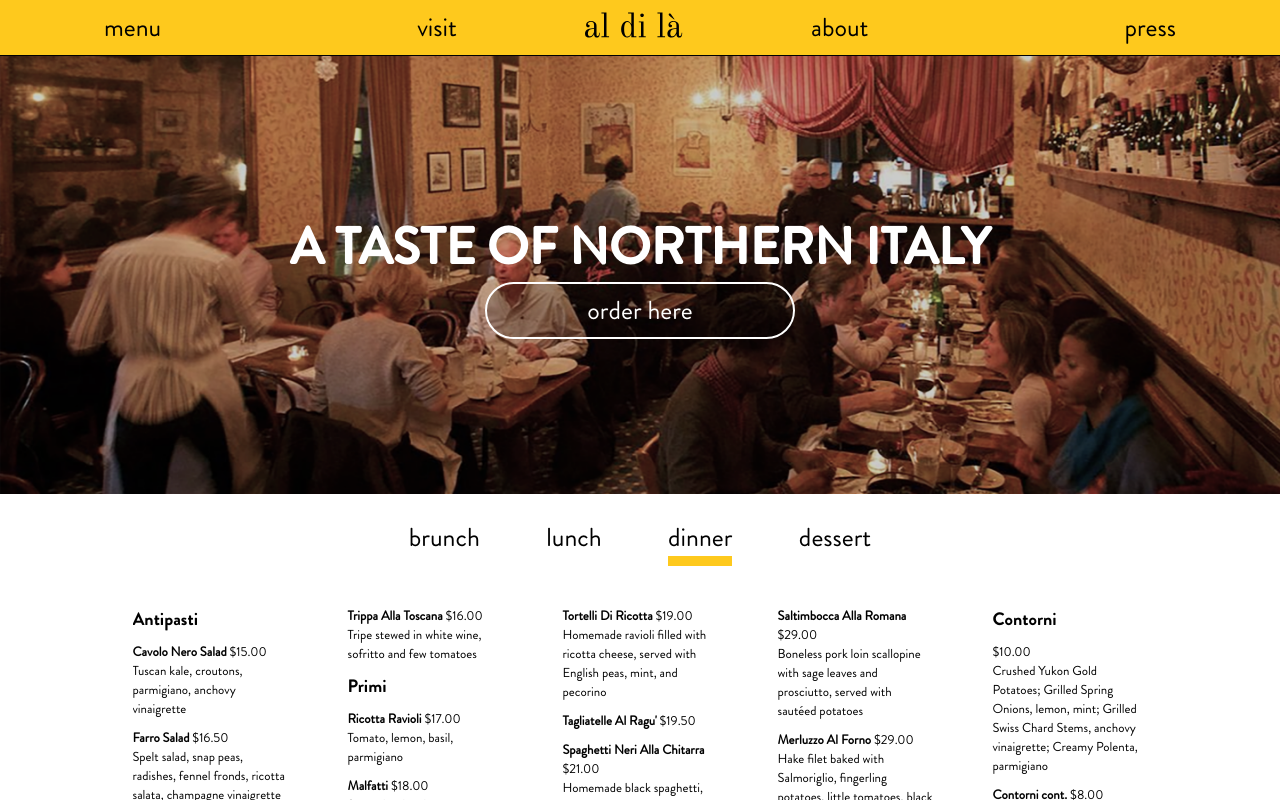
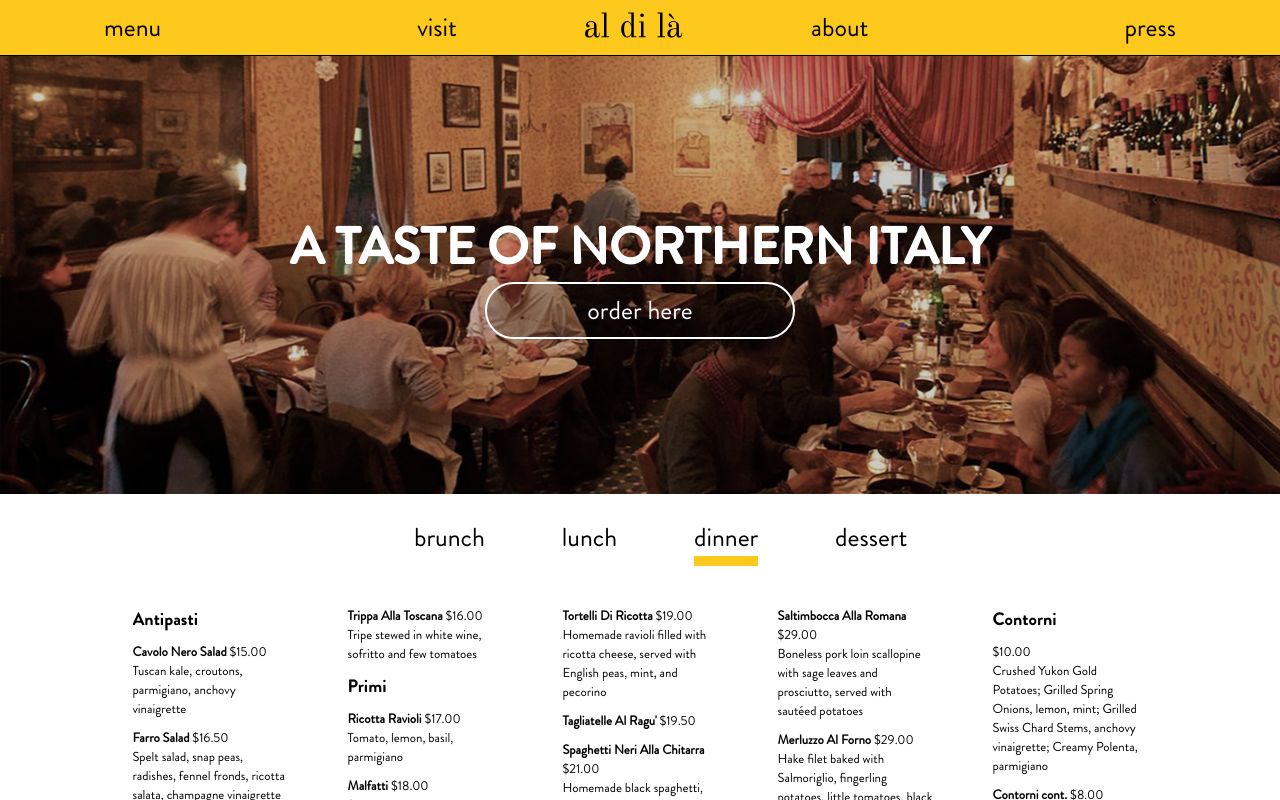
Before and after one commit to johnpmeyers20/ux-al-di-la, a React (Create React App) app: page /dinner-menu in a window 1280 px wide. Shown: the top 800 px of the page. Built offline with nearby package versions, Linux system fonts and the light colour scheme.

Commit message:
fixed menu title nav w media query

```diff
--- a/src/components/Menu/Menu.css
+++ b/src/components/Menu/Menu.css
@@ -21,7 +21,7 @@
   text-decoration: none;
   text-align: left;
   /* margin-right: 25px; */
-  margin: 0 12px;
+  margin: 0 3vw;
   -webkit-column-break-inside: avoid;
 
 }
@@ -77,5 +77,7 @@
   .menu-container {
     margin: 0 5.5px;
   }
-
+  .menu-section-title {
+    margin: 0 1.5vw;
+  }
 }
```
